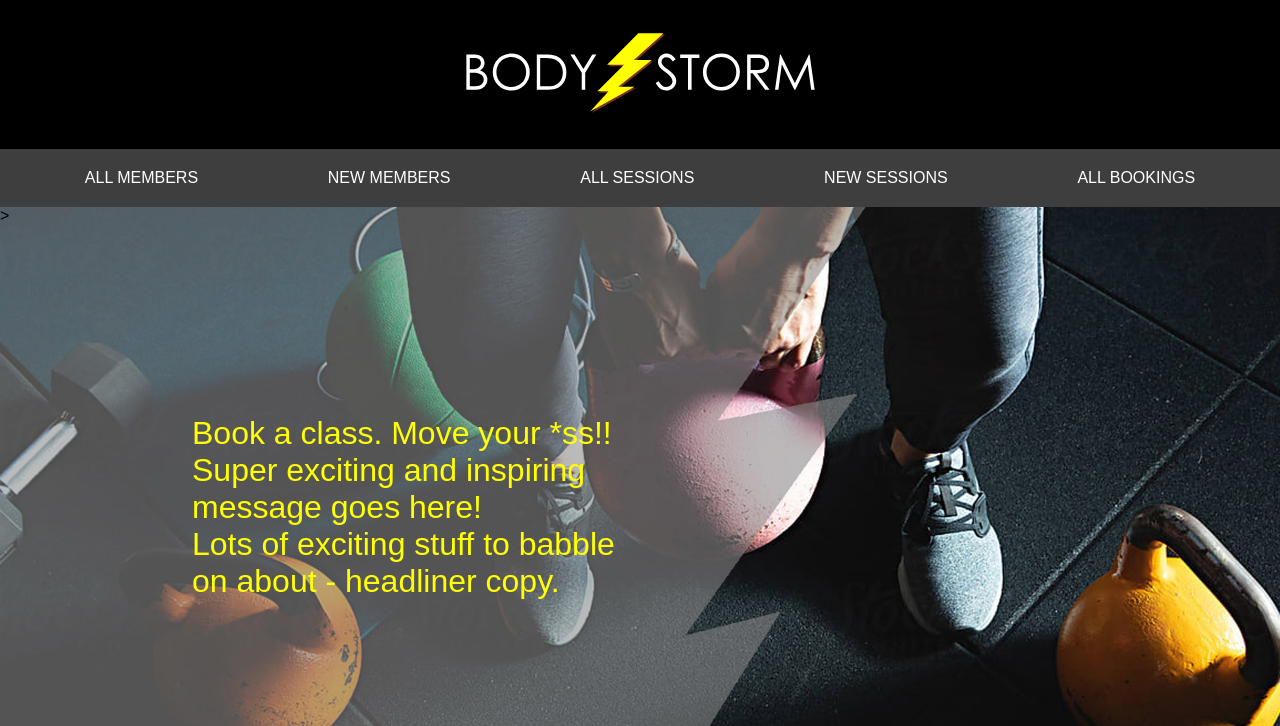
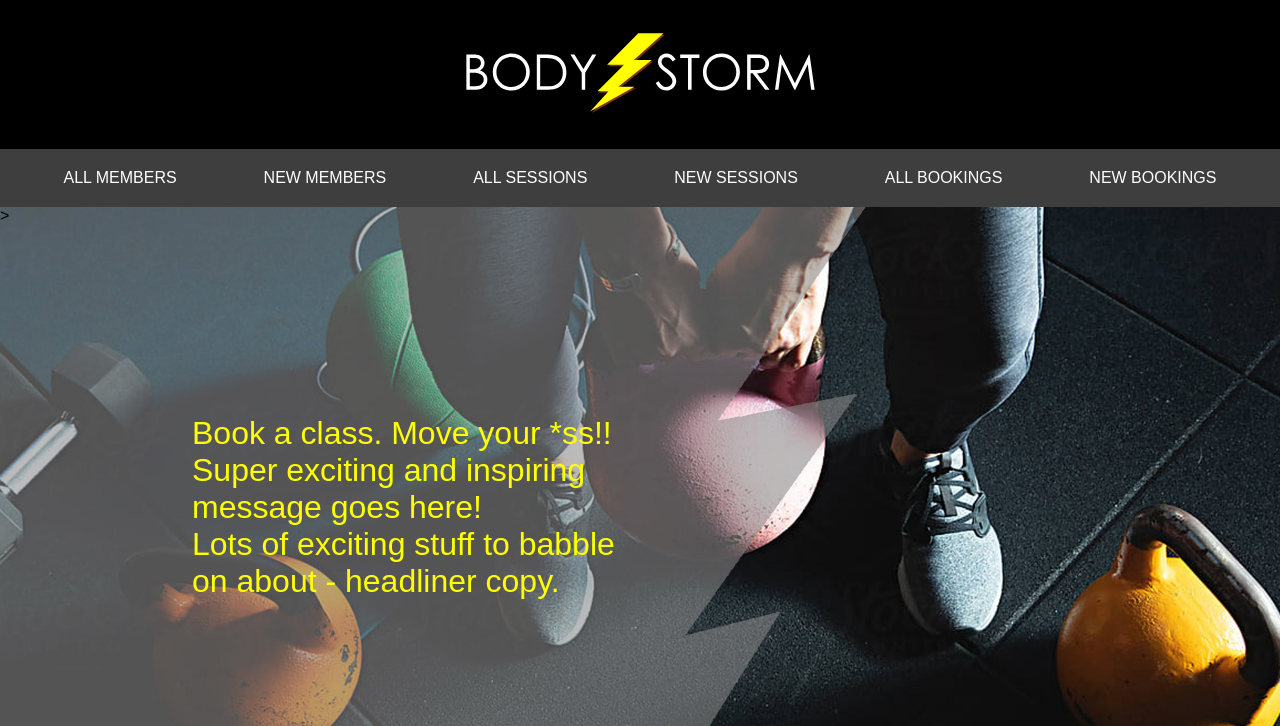
Before and after one commit to ColetteDufficy/solo_project_gym, a Flask app: page /index in a window 1280 px wide. Shown: the top 726 px of the page. Run offline with Flask 2, Linux system fonts and the light colour scheme.

Commit message:
readying pres

```diff
--- a/templates/base.html
+++ b/templates/base.html
@@ -18,6 +18,7 @@
                 <li><a href="/sessions" target ="">ALL SESSIONS</a></li>
                 <li><a href="/sessions/new" target ="">NEW SESSIONS</a></li>
                 <li><a href="/bookings" target ="">ALL BOOKINGS</a></li>
+                <li><a href="/bookings/new" target ="">NEW BOOKINGS</a></li>
             </ul>
         </nav>
     </header>
```
Also changed, not shown: templates/members/edit.html (+0 -11 lines).
